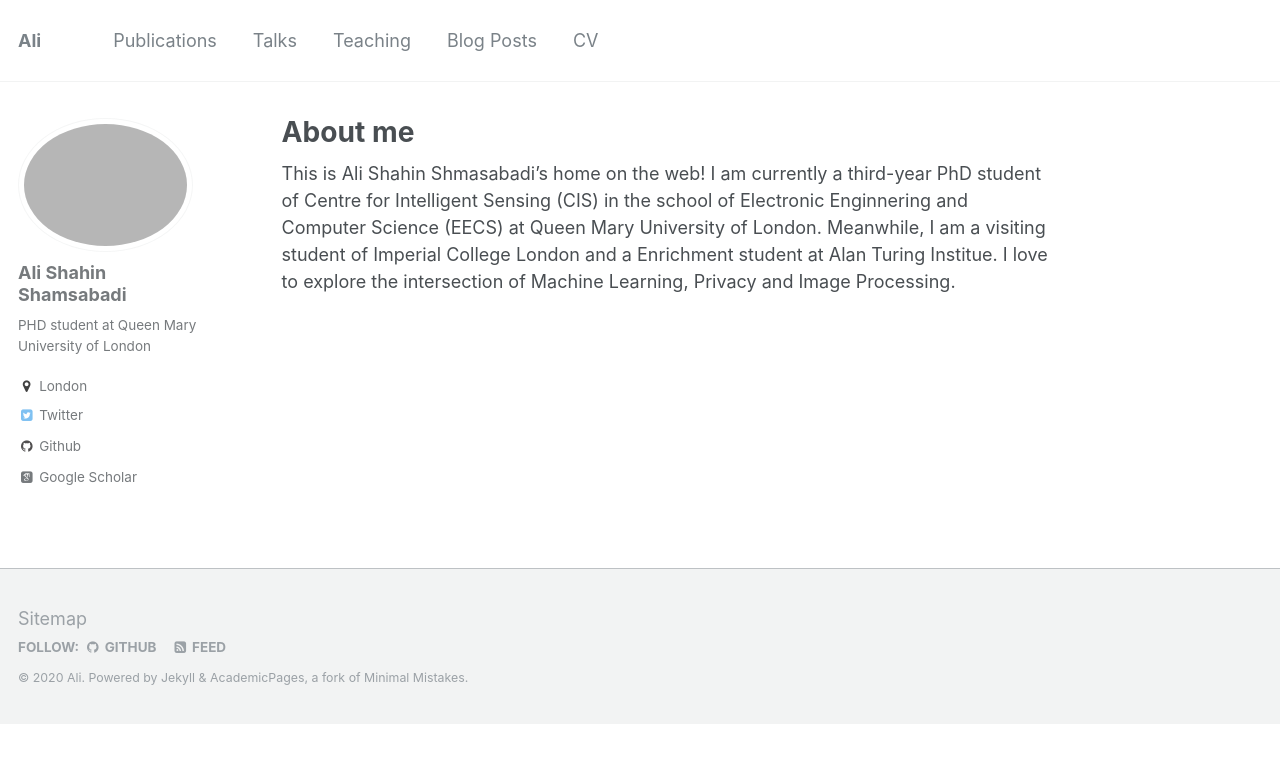
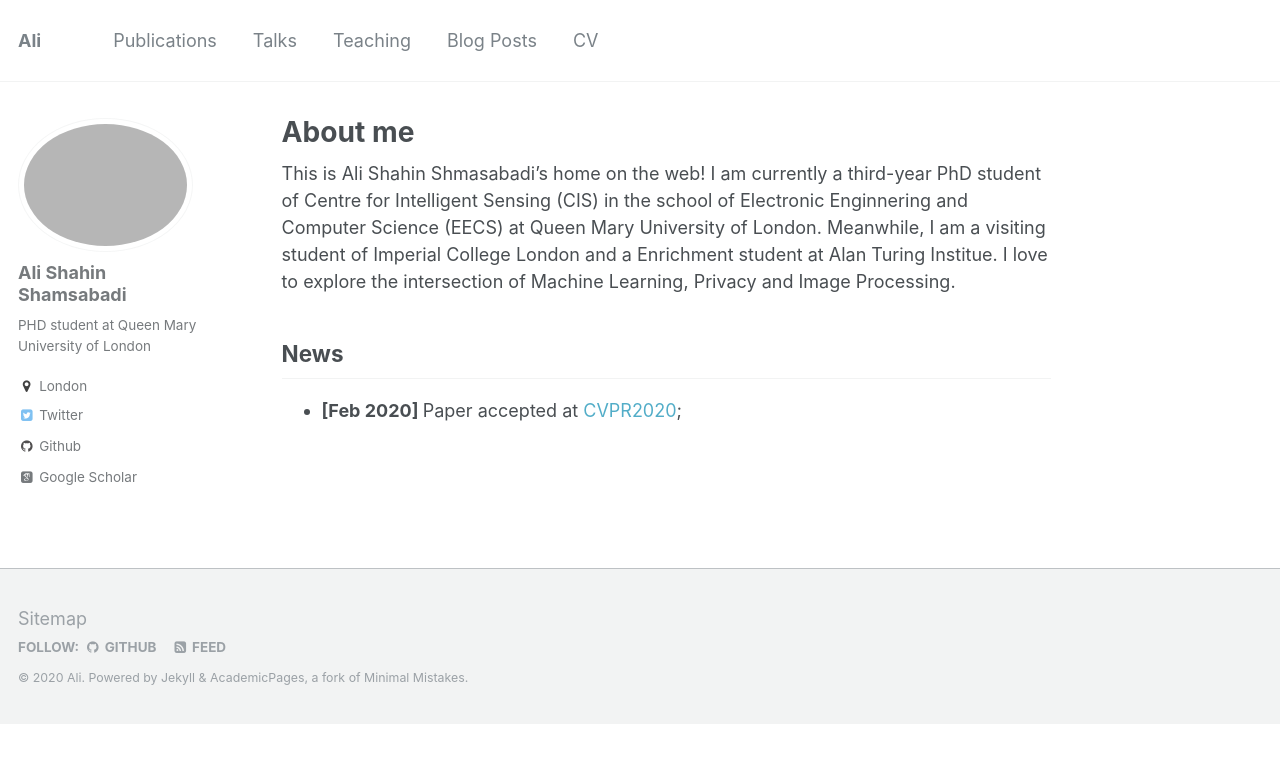
Before and after one commit to AliShahin/AliShahin.github.io, a Jekyll site: the page built from _pages/about.md, in a window 1280 px wide. Shown: the top 763 px of the page. Built offline with Jekyll 4.4.1, drawn with Linux system fonts in a browser that asks for light colours; some web fonts are replaced.

Commit message:
Update about.md

```diff
--- a/_pages/about.md
+++ b/_pages/about.md
@@ -10,3 +10,6 @@ redirect_from:
 
 This is Ali Shahin Shmasabadi's home on the web!
 I am currently a third-year PhD student of Centre for Intelligent Sensing (CIS) in the school of Electronic Enginnering and Computer Science (EECS) at Queen Mary University of London. Meanwhile, I am a visiting student of Imperial College London and a Enrichment student at Alan Turing Institue. I love to explore the intersection of Machine Learning, Privacy and Image Processing.
+
+## News
+- <b> [Feb 2020] </b> Paper accepted at [CVPR2020](http://cvpr2020.thecvf.com);
```
